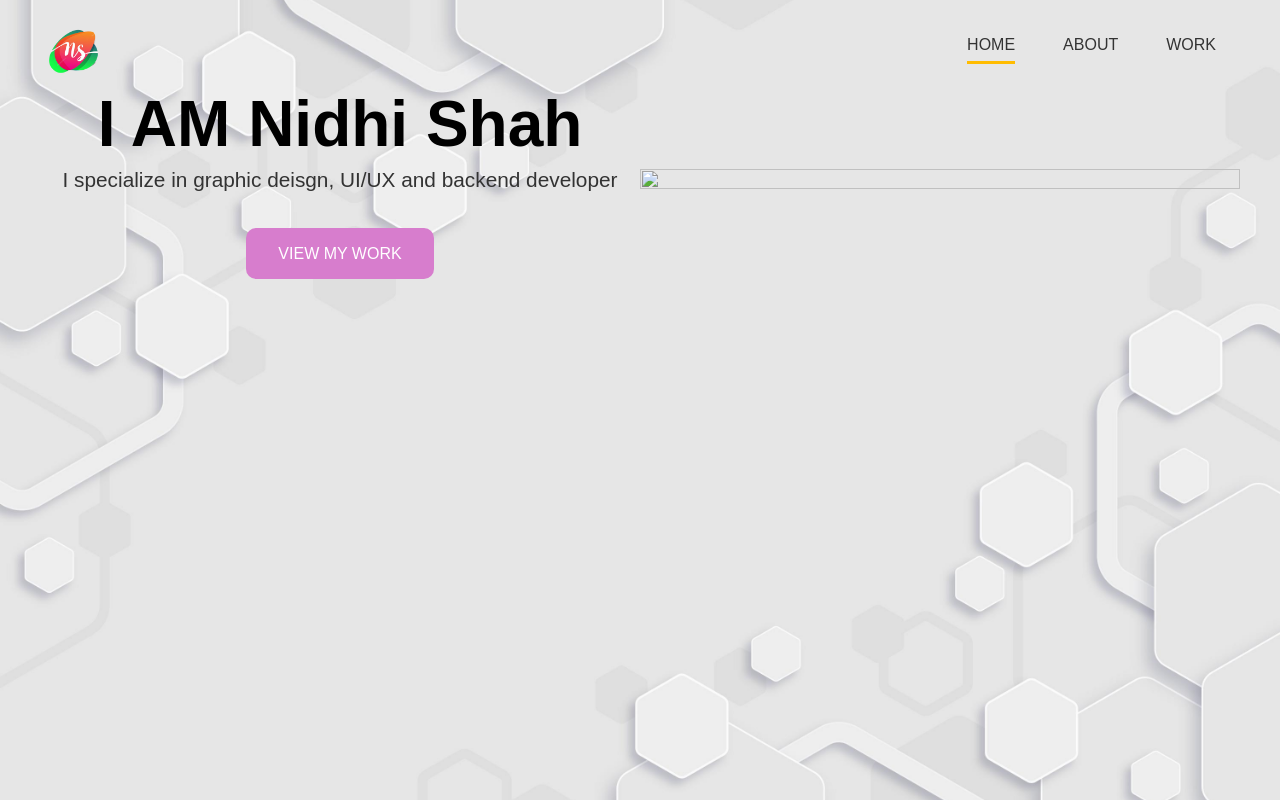
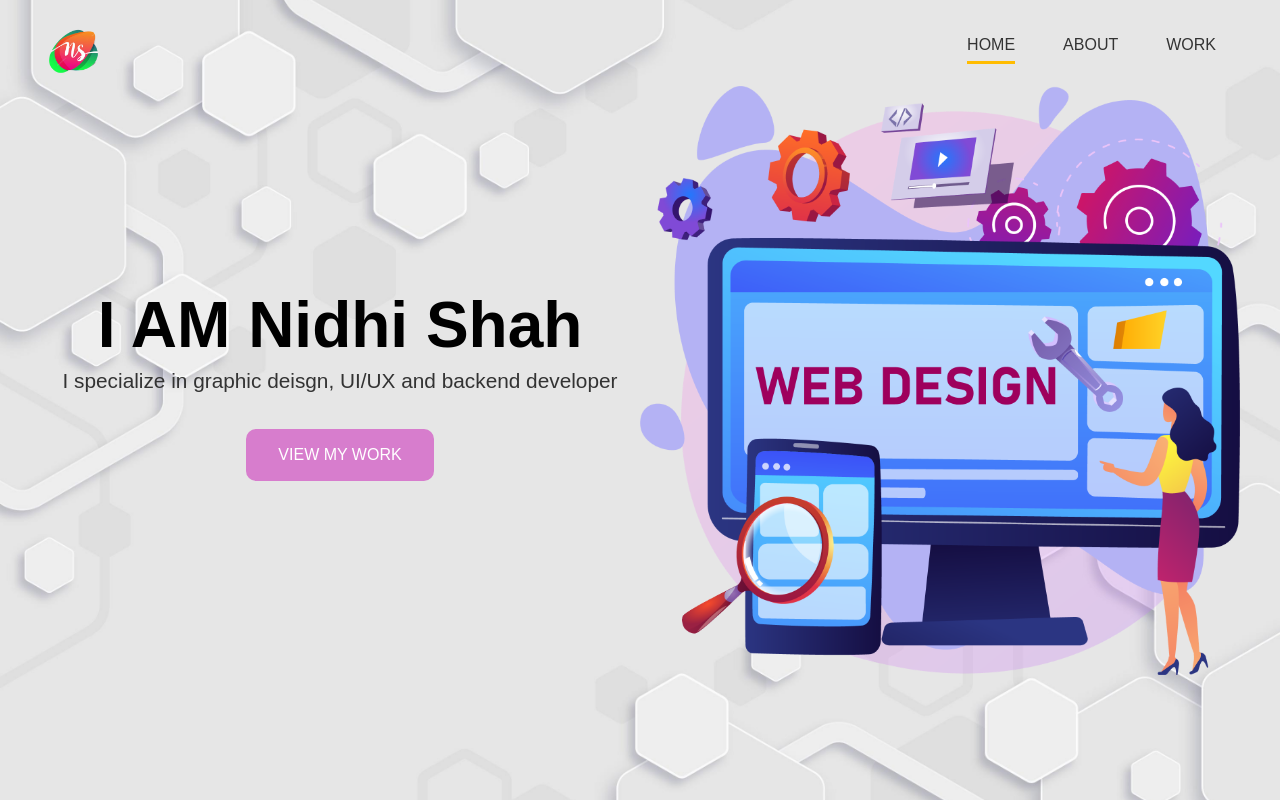
Before and after one commit to shahnidhi20/Portoflio_NS, a plain HTML site: page index.html in a window 1280 px wide. Shown: the top 802 px of the page. Drawn offline with Linux system fonts and the light colour scheme; the site is published under a folder, as on GitHub Pages, so addresses that start at the root find nothing; files whose address does not match are found by name.

Commit message:
corrected image path

```diff
--- a/index.html
+++ b/index.html
@@ -35,7 +35,7 @@
                 </div>
                 <div class="column">
                     <div class="column-2">
-                        <img src="/assets/images/side image.png" alt="">
+                        <img src="assets/images/side image.png" alt="">
                     </div>
                 </div>
             </div>
```
